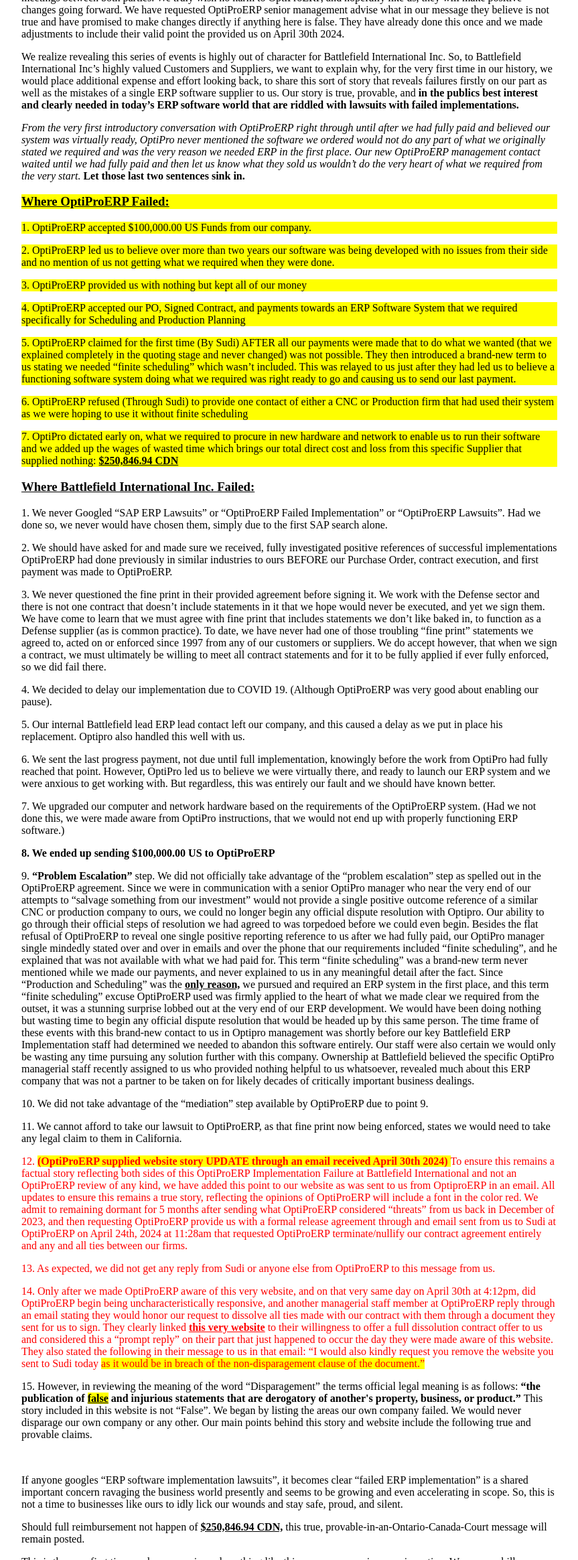
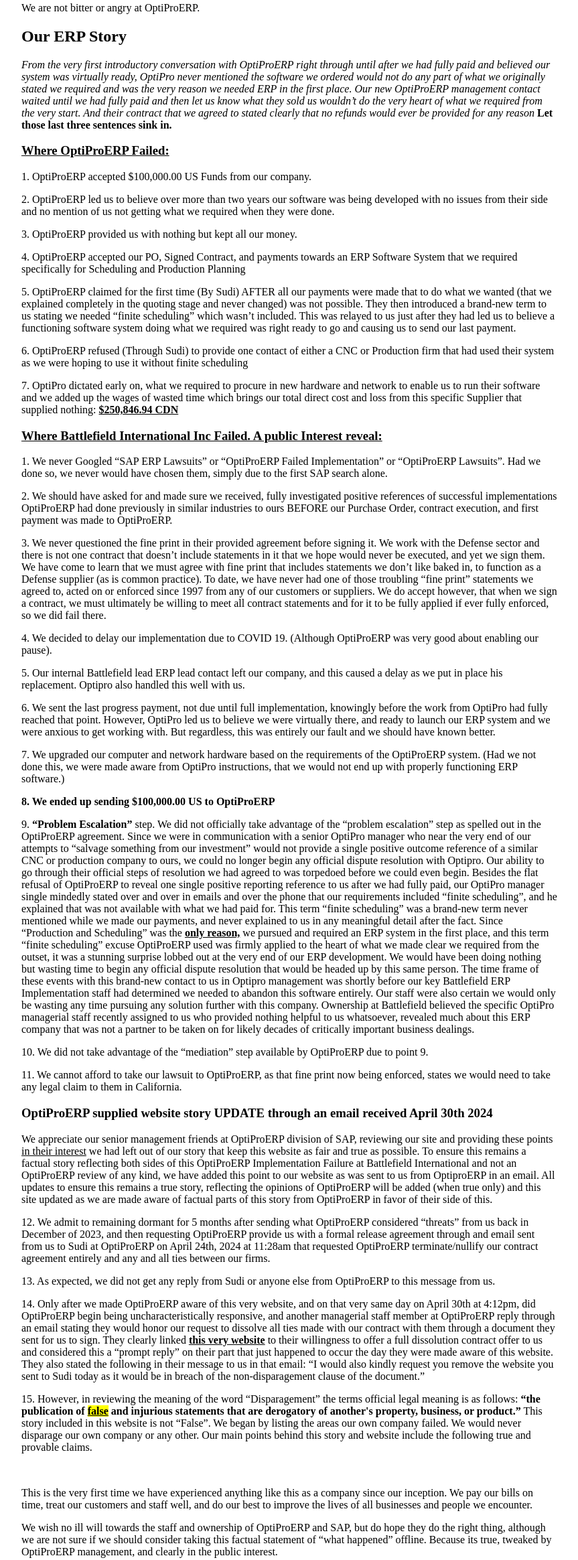
Before and after one commit to battlefieldev/battlefieldev.github.io, a plain HTML site: page index.html in a window 1280 px wide. Shown: the part 304-2633 px from the top of the page at 67% size, without its empty margins (208-1071 px from the left). Drawn offline with Linux system fonts and the light colour scheme.

Commit message:
Update index.html

```diff
--- a/index.html
+++ b/index.html
@@ -10,85 +10,82 @@
 <body style="max-width: 800px; margin: auto;">
     <div>
         <h1>
-            Ontario Canada only OptiProERP Single Canadian Customer Experience Report
+            Ontario Canada only: Total OptiProERP Implementation Failure. Single Canadian Customer Experience Story 5/9/2024
         </h1>
     </div>
     <div>
         <h2>
             OptiProERP implementation failure experience
         </h2>
+        <p>
+            Our story is true, provable, <b>in the publics best interest and clearly needed in today’s ERP software world that is riddled-with lawsuits from failed implementations.</b>
+            Our evidence to support the public interest of this site can be realized by simply Googling <b>“ERP Implementation failure lawsuit”.</b>
+            Any who try that specific search will soon uncover costly, business damaging failed ERP implementations from any ERP solution providers besides OptiProERP.
+            The brave companies who are willing to share their experiences with the public can only help ERP software firms and their customers.
+        </p>
+        <p>
+            We are not bitter or angry at OptiProERP.
+        </p>
         <h2>
-            Updated to ensure this story is true both to both Battlefield International Inc. and OptiProERP SAP
+            Our ERP Story
         </h2>
     </div>
     <div>
         <p>
-            Below is an honestly produced, series of facts relayed as a story of our ERP software implementation failure both Battlefield International Inc. and OptiProERP experienced.
-            The statements in this website are clearly provably supported by email chains between Battlefield International Inc. and OptiProERP along with knowingly recorded conversations
-            during Teams meetings between both parties. We truly wish no harm to OptiProERP, and hopefully like us, they will make positive changes going forward.
-            We have requested OptiProERP senior management advise what in our message they believe is not true and have promised to make changes directly if anything here is false.
-            They have already done this once and we made adjustments to include their valid point the provided us on April 30th 2024.
-        </p>
-        <p>
-            We realize revealing this series of events is highly out of character for Battlefield International Inc. So, to Battlefield International Inc’s highly valued Customers
-            and Suppliers, we want to explain why, for the very first time in our history, we would place additional expense and effort looking back,
-            to share this sort of story that reveals failures firstly on our part as well as the mistakes of a single ERP software supplier to us. Our story is true, provable,
-            and <b>in the publics best interest and clearly needed in today’s ERP software world that are riddled with lawsuits with failed implementations.</b>
-        </p>
-        <p>
             <i>From the very first introductory conversation with OptiProERP right through until after we had fully paid and believed our system was virtually ready,
             OptiPro never mentioned the software we ordered would not do any part of what we originally stated we required and was the very reason we needed ERP in the first place.
-            Our new OptiProERP management contact waited until we had fully paid and then let us know what they sold us wouldn’t do the very heart of what we required from the very start. </i>
-            <b>Let those last two sentences sink in.</b>
+            Our new OptiProERP management contact waited until we had fully paid and then let us know what they sold us wouldn’t do the very heart of what
+            we required from the very start. And their contract that we agreed to stated clearly that no refunds would ever be provided for any reason </i>
+            <b>Let those last three sentences sink in.</b>
         </p>
     </div>
     <div>
-        <h3 style="background-color: yellow;">
+        <h3>
             <b><u>Where OptiProERP Failed:</u></b>
         </h3>
-        <p style="background-color: yellow;">
+        <p>
             1. OptiProERP accepted $100,000.00 US Funds from our company.
         </p>
-        <p style="background-color: yellow;">
-            2. OptiProERP led us to believe over more than two years our software was being developed with no issues from their side and no mention of us not getting what
-            we required when they were done.
+        <p>
+            2. OptiProERP led us to believe over more than two years our software was being developed with no issues from their side and no mention of
+            us not getting what we required when they were done.
         </p>
-        <p style="background-color: yellow;">
-            3. OptiProERP provided us with nothing but kept all of our money
+        <p>
+            3. OptiProERP provided us with nothing but kept all our money.
         </p>
-        <p style="background-color: yellow;">
+        <p>
             4. OptiProERP accepted our PO, Signed Contract, and payments towards an ERP Software System that we required specifically for Scheduling and Production Planning
         </p>
-        <p style="background-color: yellow;">
+        <p>
             5. OptiProERP claimed for the first time (By Sudi) AFTER all our payments were made that to do what we wanted
             (that we explained completely in the quoting stage and never changed) was not possible.
             They then introduced a brand-new term to us stating we needed “finite scheduling” which wasn’t included.
             This was relayed to us just after they had led us to believe a functioning software system doing what we required was right ready to go and causing us to send our last payment.
         </p>
-        <p style="background-color: yellow;">
+        <p>
             6. OptiProERP refused (Through Sudi) to provide one contact of either a CNC or Production firm that had used their system as we were hoping to use it without finite scheduling
         </p>
-        <p style="background-color: yellow;">
-            7. OptiPro dictated early on, what we required to procure in new hardware and network to enable us to run their software
-            and we added up the wages of wasted time which brings our total direct cost and loss from this specific Supplier that supplied nothing: <b><u>$250,846.94 CDN</u></b>
+        <p>
+            7. OptiPro dictated early on, what we required to procure in new hardware and network to enable us to run their software and we added up the wages of
+            wasted time which brings our total direct cost and loss from this specific Supplier that supplied nothing: <b><u>$250,846.94 CDN</u></b>
         </p>
     </div>
     <div>
         <h3>
-            <b><u>Where Battlefield International Inc. Failed:</u></b>
+            <b><u>Where Battlefield International Inc Failed. A public Interest reveal:</u></b>
         </h3>
         <p>
-            1. We never Googled “SAP ERP Lawsuits” or “OptiProERP Failed Implementation” or “OptiProERP Lawsuits”.
-            Had we done so, we never would have chosen them, simply due to the first SAP search alone.
+            1. We never Googled “SAP ERP Lawsuits” or “OptiProERP Failed Implementation” or “OptiProERP Lawsuits”. Had we done so, we never would have chosen them,
+            simply due to the first SAP search alone.
         </p>
         <p>
             2. We should have asked for and made sure we received, fully investigated positive references of successful implementations OptiProERP
             had done previously in similar industries to ours BEFORE our Purchase Order, contract execution, and first payment was made to OptiProERP.
         </p>
         <p>
-            3. We never questioned the fine print in their provided agreement before signing it. We work with the Defense sector and there is not one contract
-            that doesn’t include statements in it that we hope would never be executed, and yet we sign them. We have come to learn that we must agree with fine print
-            that includes statements we don’t like baked in, to function as a Defense supplier (as is common practice).
+            3. We never questioned the fine print in their provided agreement before signing it.
+            We work with the Defense sector and there is not one contract that doesn’t include statements in it that we hope would never be executed, and yet we sign them.
+            We have come to learn that we must agree with fine print that includes statements we don’t like baked in, to function as a Defense supplier (as is common practice).
             To date, we have never had one of those troubling “fine print” statements we agreed to, acted on or enforced since 1997 from any of our customers or suppliers.
             We do accept however, that when we sign a contract, we must ultimately be willing to meet all contract statements and for it to be fully applied if ever fully enforced,
             so we did fail there.
@@ -101,8 +98,7 @@
         </p>
         <p>
             6. We sent the last progress payment, not due until full implementation, knowingly before the work from OptiPro had fully reached that point.
-            However, OptiPro led us to believe we were virtually there, and ready to launch our ERP system and we were anxious to get working with.
-            But regardless, this was entirely our fault and we should have known better.
+            However, OptiPro led us to believe we were virtually there, and ready to launch our ERP system and we were anxious to get working with. But regardless, this was entirely our fault and we should have known better.
         </p>
         <p>
             7. We upgraded our computer and network hardware based on the requirements of the OptiProERP system. (Had we not done this, we were made aware from OptiPro instructions, that we would not end up with properly functioning ERP software.)
@@ -115,12 +111,12 @@
             Since we were in communication with a senior OptiPro manager who near the very end of our attempts to “salvage something from our investment” would not provide
             a single positive outcome reference of a similar CNC or production company to ours, we could no longer begin any official dispute resolution with Optipro.
             Our ability to go through their official steps of resolution we had agreed to was torpedoed before we could even begin.
-            Besides the flat refusal of OptiProERP to reveal one single positive reporting reference to us after we had fully paid, our OptiPro manager single mindedly stated over
-            and over in emails and over the phone that our requirements included “finite scheduling”, and he explained that was not available with what we had paid for.
-            This term “finite scheduling” was a brand-new term never mentioned while we made our payments, and never explained to us in any meaningful detail after the fact.
-            Since “Production and Scheduling” was the <b><u>only reason,</u></b> we pursued and required an ERP system in the first place,
-            and this term “finite scheduling” excuse OptiProERP used was firmly applied to the heart of what we made clear we required from the outset,
-            it was a stunning surprise lobbed out at the very end of our ERP development.
+            Besides the flat refusal of OptiProERP to reveal one single positive reporting reference to us after we had fully paid,
+            our OptiPro manager single mindedly stated over and over in emails and over the phone that our requirements included “finite scheduling”,
+            and he explained that was not available with what we had paid for. This term “finite scheduling” was a brand-new term never mentioned while we made our payments,
+            and never explained to us in any meaningful detail after the fact. Since “Production and Scheduling” was the <b><u>only reason,</u></b>
+            we pursued and required an ERP system in the first place, and this term “finite scheduling” excuse OptiProERP used was firmly applied to
+            the heart of what we made clear we required from the outset, it was a stunning surprise lobbed out at the very end of our ERP development.
             We would have been doing nothing but wasting time to begin any official dispute resolution that would be headed up by this same person.
             The time frame of these events with this brand-new contact to us in Optipro management was shortly before our key Battlefield ERP Implementation staff had determined
             we needed to abandon this software entirely. Our staff were also certain we would only be wasting any time pursuing any solution further with this company.
@@ -133,47 +129,50 @@
         <p>
             11. We cannot afford to take our lawsuit to OptiProERP, as that fine print now being enforced, states we would need to take any legal claim to them in California.
         </p>
-        <p style="color: red;">
-            12. <b style="background-color: yellow;">(OptiProERP supplied website story UPDATE through an email received April 30th 2024) </b>
+        <h3>
+            OptiProERP supplied website story UPDATE through an email received April 30th 2024
+        </h3>
+        <p>
+            We appreciate our senior management friends at OptiProERP division of SAP, reviewing our site and providing these points <u>in their interest</u>
+            we had left out of our story that keep this website as fair and true as possible.
             To ensure this remains a factual story reflecting both sides of this OptiProERP Implementation Failure at Battlefield International and not an OptiProERP review of any kind,
-            we have added this point to our website as was sent to us from OptiproERP in an email. All updates to ensure this remains a true story,
-            reflecting the opinions of OptiProERP will include a font in the color red.
-            We admit to remaining dormant for 5 months after sending what OptiProERP considered “threats” from us back in December of 2023,
-            and then requesting OptiProERP provide us with a formal release agreement through and email sent from us to Sudi at OptiProERP on April 24th, 2024 at 11:28am
-            that requested OptiProERP terminate/nullify our contract agreement entirely and any and all ties between our firms.
+            we have added this point to our website as was sent to us from OptiproERP in an email.
+            All updates to ensure this remains a true story, reflecting the opinions of OptiProERP will be added (when true only)
+            and this site updated as we are made aware of factual parts of this story from OptiProERP in favor of their side of this.
         </p>
-        <p style="color: red;">
+        <p>
+            12. We admit to remaining dormant for 5 months after sending what OptiProERP considered “threats” from us back in December of 2023,
+            and then requesting OptiProERP provide us with a formal release agreement through and email sent from us to Sudi at OptiProERP
+            on April 24th, 2024 at 11:28am that requested OptiProERP terminate/nullify our contract agreement entirely and any and all ties between our firms.
+        </p>
+        <p>
             13. As expected, we did not get any reply from Sudi or anyone else from OptiProERP to this message from us.
         </p>
-        <p style="color: red;">
+        <p>
             14. Only after we made OptiProERP aware of this very website, and on that very same day on April 30th at 4:12pm, did OptiProERP begin being uncharacteristically responsive,
-            and another managerial staff member at OptiProERP reply through an email stating they would honor our request to dissolve all ties made with our contract with them
-            through a document they sent for us to sign. They clearly linked <b><u>this very website</u></b> to their willingness to offer a full dissolution contract offer to us
-            and considered this a “prompt reply” on their part that just happened to occur the day they were made aware of this website.
-            They also stated the following in their message to us in that email: “I would also kindly request you remove the website you sent to Sudi today <span style="background-color: yellow;">as it would be in
-            breach of the non-disparagement clause of the document.”</span>
+            and another managerial staff member at OptiProERP reply through an email stating they would honor our request to dissolve all ties made with our contract with them through
+            a document they sent for us to sign. They clearly linked <b><u>this very website</u></b> to their willingness to offer a full dissolution contract offer to us and considered
+            this a “prompt reply” on their part that just happened to occur the day they were made aware of this website.
+            They also stated the following in their message to us in that email: “I would also kindly request you remove the website you sent to Sudi today
+            as it would be in breach of the non-disparagement clause of the document.”
         </p>
         <p>
             15. However, in reviewing the meaning of the word “Disparagement” the terms official legal meaning is as follows:
-            <b>“the publication of <u style="background-color: yellow;">false</u> and injurious statements that are derogatory of another's property, business, or product.” </b>
-            This story included in this website is not “False”. We began by listing the areas our own company failed.
-            We would never disparage our own company or any other. Our main points behind this story and website include the following true and provable claims.
+            <b>“the publication of <u style="background-color: yellow;">false</u> and injurious statements that are derogatory of another's property, business, or product.”</b> This story included in this website is not “False”.
+            We began by listing the areas our own company failed. We would never disparage our own company or any other.
+            Our main points behind this story and website include the following true and provable claims.
         </p>
     </div>
     <br>
     <div>
         <p>
-            If anyone googles “ERP software implementation lawsuits”, it becomes clear “failed ERP implementation” is a shared important concern ravaging the business world presently
-            and seems to be growing and even accelerating in scope. So, this is not a time to businesses like ours to idly lick our wounds and stay safe, proud, and silent.
+            This is the very first time we have experienced anything like this as a company since our inception.
+            We pay our bills on time, treat our customers and staff well, and do our best to improve the lives of all businesses and people we encounter.
         </p>
         <p>
-            Should full reimbursement not happen of <b><u>$250,846.94 CDN,</u></b> this true, provable-in-an-Ontario-Canada-Court message will remain posted.
-        </p>
-        <p>
-            This is the very first time we have experienced anything like this as a company since our inception. We pay our bills on time, treat our customers and staff well, and do our best to improve the lives of all of those we encounter.
-        </p>
-        <p>
-            We wish no ill will towards the staff and ownership of OptiProERP, but do hope they do the right thing so we can consider taking this factual statement of “what happened” offline and can all move on.
+            We wish no ill will towards the staff and ownership of OptiProERP and SAP, but do hope they do the right thing,
+            although we are not sure if we should consider taking this factual statement of “what happened” offline.
+            Because its true, tweaked by OptiProERP management, and clearly in the public interest.
         </p>
     </div>
     <div>
```
